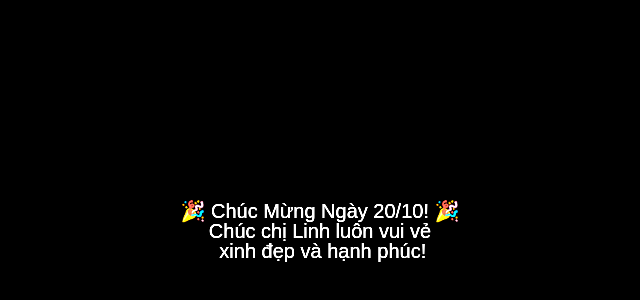
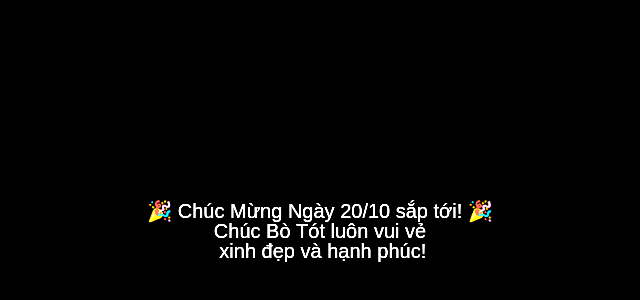
Before and after one commit to nguyenhungtks7/2010Hung, a plain HTML site: page phaohoa.html in a window 1280 px wide. Shown: the part 182-482 px from the top of the page, without its empty margins (320-960 px from the left). Drawn offline with Linux system fonts and the light colour scheme.

Commit message:
Thay doi ten

```diff
--- a/phaohoa.html
+++ b/phaohoa.html
@@ -208,8 +208,8 @@
             ctx.fillStyle = "white";
             ctx.font = "20px Arial"; // Giảm kích thước chữ cho phù hợp với màn hình nhỏ
             ctx.textAlign = "center";
-            ctx.fillText("🎉 Chúc Mừng Ngày 20/10! 🎉", cw / 2, ch / 2);
-            ctx.fillText("Chúc chị Linh luôn vui vẻ", cw / 2, ch / 2 + 20); // Giảm khoảng cách giữa các dòng
+            ctx.fillText("🎉 Chúc Mừng Ngày 20/10 sắp tới! 🎉", cw / 2, ch / 2);
+            ctx.fillText("Chúc Bò Tót luôn vui vẻ", cw / 2, ch / 2 + 20); // Giảm khoảng cách giữa các dòng
             ctx.fillText(" xinh đẹp và hạnh phúc!", cw / 2, ch / 2 + 40); // Khoảng cách giữa các dòng
         }
 
```
